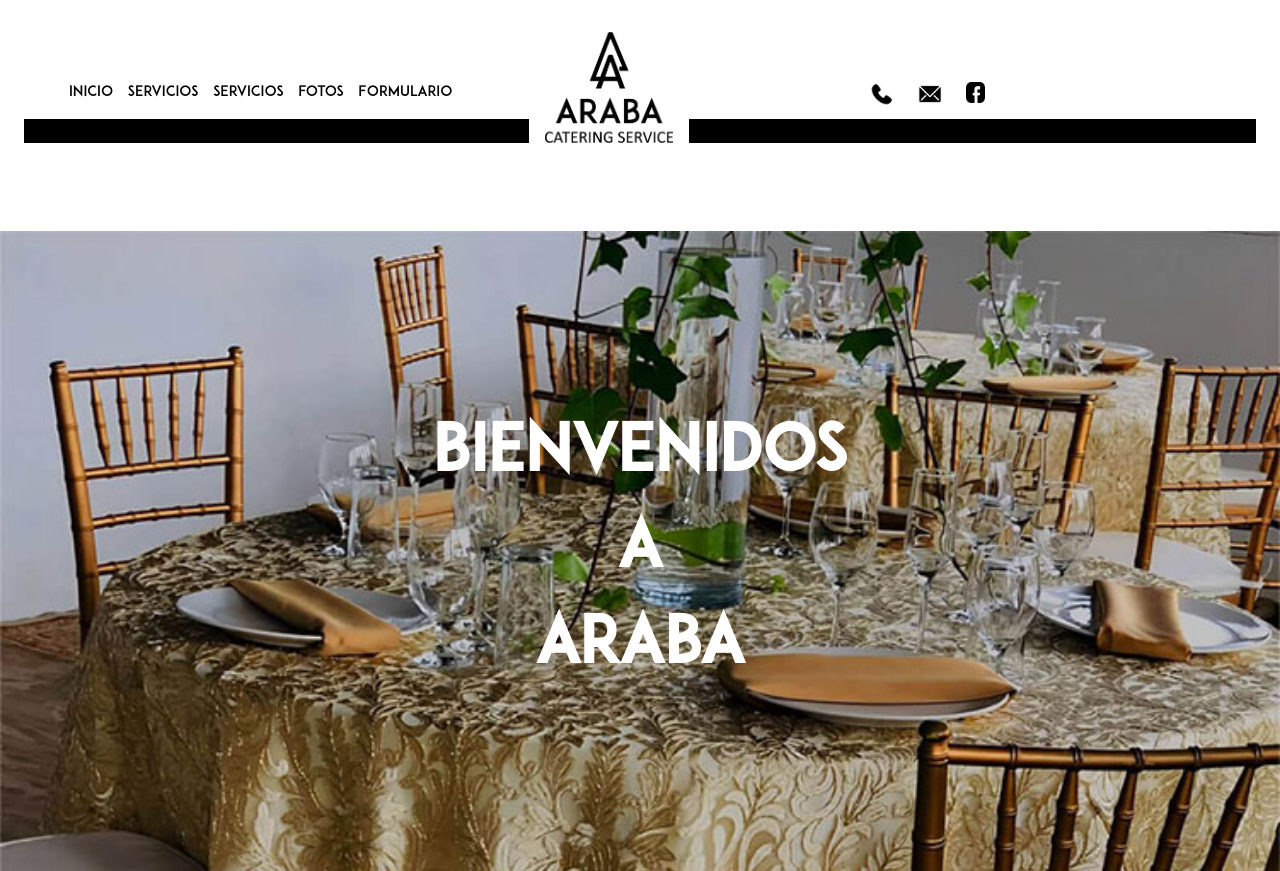
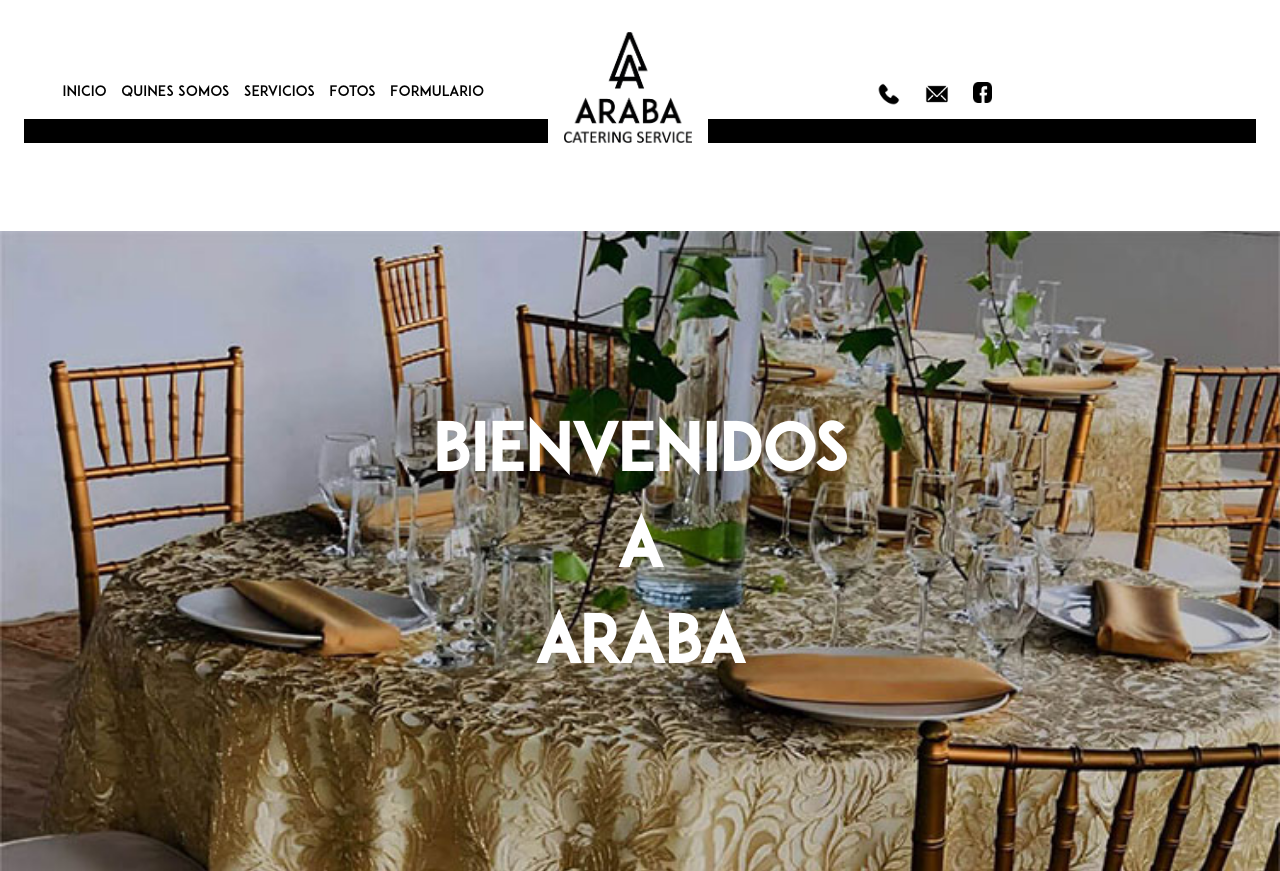
Before and after one commit to IgnacioGB09/arabaweb, a plain HTML site: page arabaWeb/index.html in a window 1280 px wide. Shown: the top 871 px of the page. Drawn offline with Linux system fonts and the light colour scheme.

Commit message:
Update index.html

```diff
--- a/arabaWeb/index.html
+++ b/arabaWeb/index.html
@@ -29,9 +29,9 @@
             <nav id="barraNavegacion" class="tipografia">
                 <ul class="primeraLista">
                     <li><a href="#navResponsive" class="textoNegro">Inicio</a></li>
-                    <li><a href="#quienesSomos" class="textoNegro">Servicios</a></li>
-                    <li><a href="#servicios" class="textoNegro">SERVICIOS</a></li>
-                    <li><a href="#fotos" class="textoNegro">FOTOS</a></li>
+                    <li><a href="#quienesSomos" class="textoNegro">Quines Somos</a></li>
+                    <li><a href="#servicios" class="textoNegro">Servicios</a></li>
+                    <li><a href="#fotos" class="textoNegro">Fotos</a></li>
                     <li><a href="#formulario" class="textoNegro">Formulario</a></li>
                 </ul>
             </nav>
```
